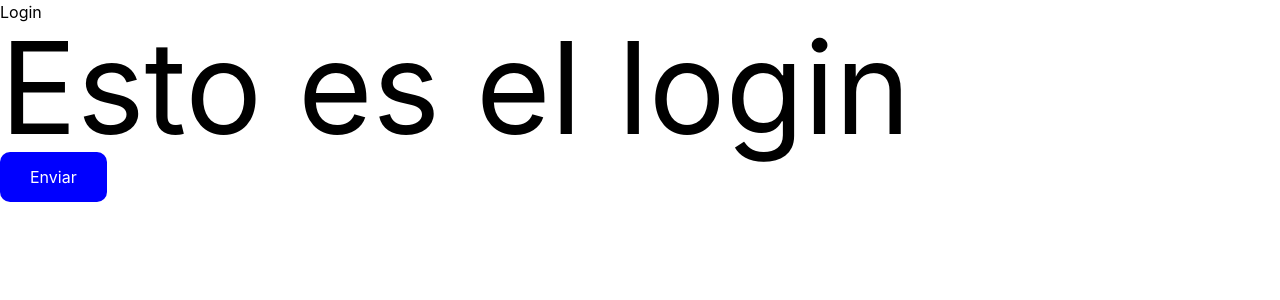
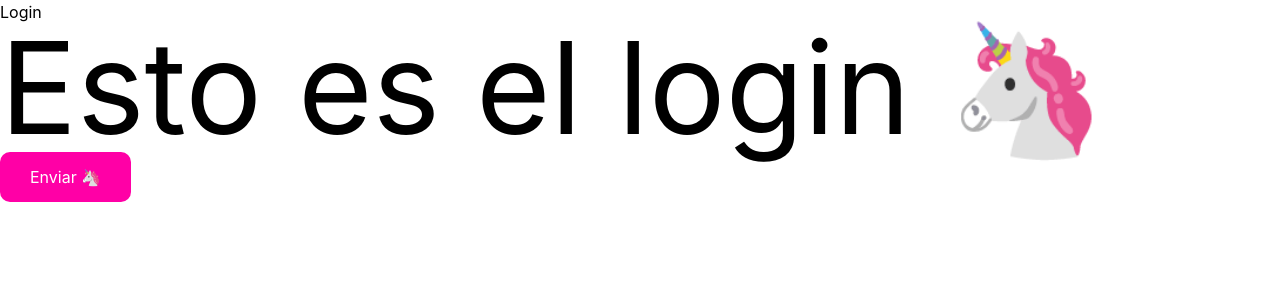
Before and after one commit to Iverson-Vargas/Frontend-Taller-Mecanico, a React (Vite) app: page / in a window 1280 px wide. Shown: the top 300 px of the page. Built offline with nearby package versions, Linux system fonts and the light colour scheme.

Commit message:
Unicornios porque si

```diff
--- a/src/components/boton.css
+++ b/src/components/boton.css
@@ -4,7 +4,7 @@
     display: flex;
     justify-content: center;
     align-items: center;
-    background-color: blue;
+    background-color: rgb(255, 0, 166);
     color: white;
     border-radius: 10px;
     appearance: none;
--- a/src/components/boton.jsx
+++ b/src/components/boton.jsx
@@ -2,11 +2,11 @@ import './boton.css'
 export function Boton() {
 
     const saludar = () =>{
-        alert('Hola')
+        alert('Hola 🦄')
     }
     return(
         <button className="button" onClick={saludar}>
-            Enviar
+            Enviar 🦄
         </button>
     )
 }
--- a/src/pages/Login.jsx
+++ b/src/pages/Login.jsx
@@ -4,7 +4,7 @@ export const Login = () => {
     return (
         <>
             <h1>Login</h1>
-            <p class="text-9xl">Esto es el login</p>
+            <p class="text-9xl">Esto es el login 🦄</p>
             <Boton/>
         </>
     )
```
Also changed, not shown: 1 other file (tests, documents, lock files or other folders).
